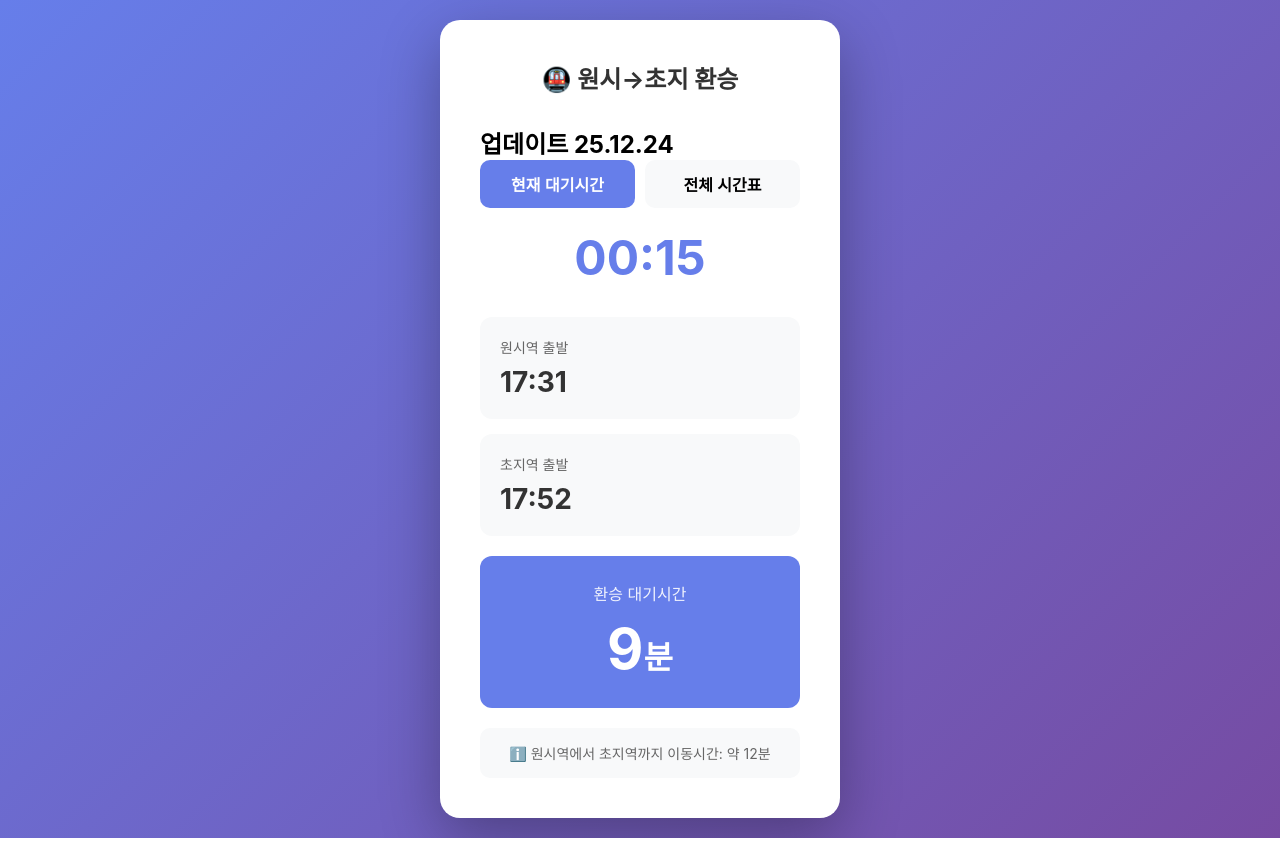
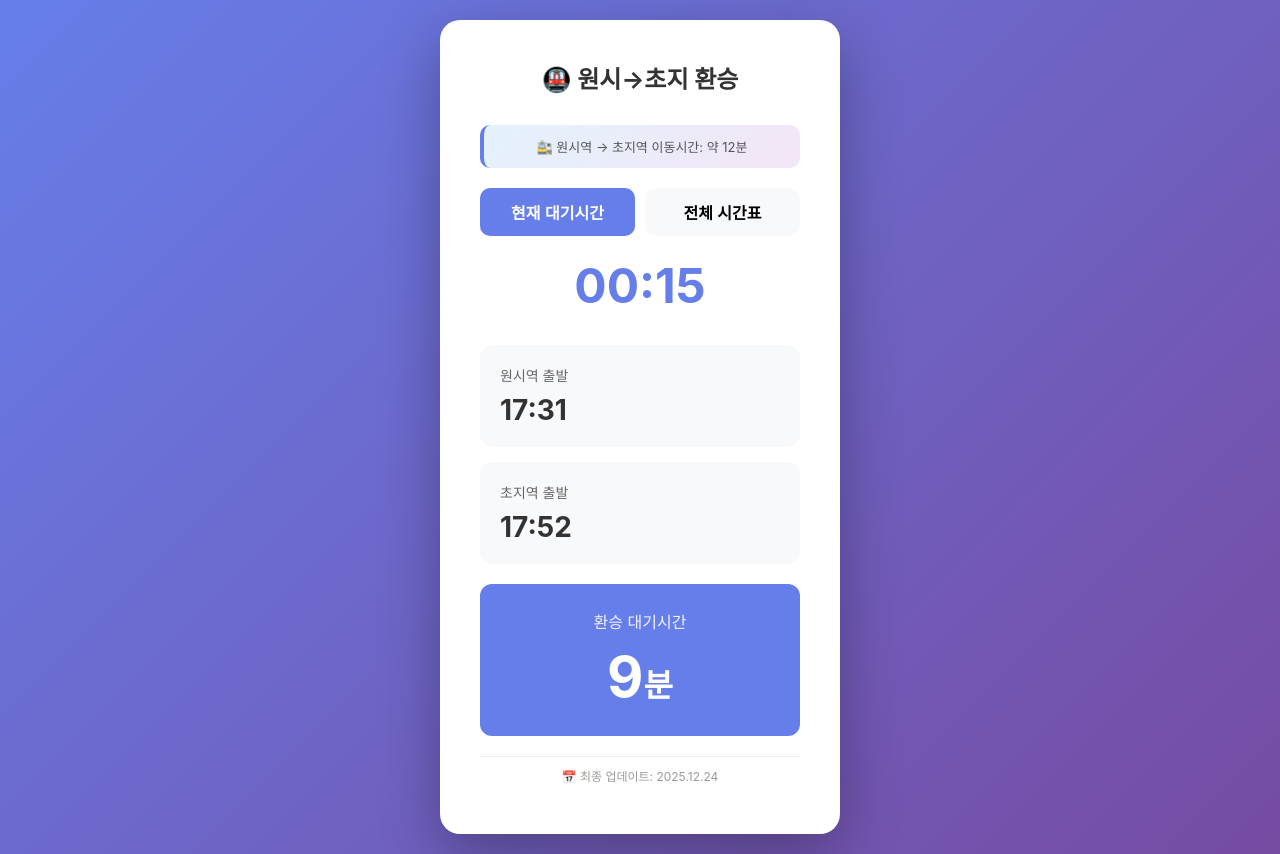
Before and after one commit to leekyongju2/BMW, a plain HTML site: page index.html in a window 1280 px wide. Drawn offline with Linux system fonts and the light colour scheme.

Commit message:
설명 추가

```diff
--- a/index.html
+++ b/index.html
@@ -167,19 +167,35 @@
 
         .info-note {
             text-align: center;
+            margin-bottom: 20px;
+            padding: 12px;
+            background: linear-gradient(135deg, #e3f2fd 0%, #f3e5f5 100%);
+            border-radius: 10px;
+            font-size: 13px;
+            color: #555;
+            border-left: 4px solid #667eea;
+        }
+
+        .update-info {
+            text-align: center;
             margin-top: 20px;
-            padding: 15px;
-            background: #f8f9fa;
-            border-radius: 10px;
-            font-size: 14px;
-            color: #666;
+            padding: 10px;
+            background: #fff;
+            border-top: 1px solid #eee;
+            border-radius: 0 0 20px 20px;
+            font-size: 12px;
+            color: #999;
         }
     </style>
 </head>
 <body>
     <div class="container">
         <h1>🚇 원시→초지 환승</h1>
-        <h2> 업데이트 25.12.24 </h2>
+
+        <div class="info-note">
+            🚉 원시역 → 초지역 이동시간: 약 12분
+        </div>
+
         <div class="tabs">
             <button class="tab active" onclick="switchTab('current')">현재 대기시간</button>
             <button class="tab" onclick="switchTab('schedule')">전체 시간표</button>
@@ -222,8 +238,8 @@
             </table>
         </div>
 
-        <div class="info-note">
-            ℹ️ 원시역에서 초지역까지 이동시간: 약 12분
+        <div class="update-info">
+            📅 최종 업데이트: 2025.12.24
         </div>
     </div>
 
```
